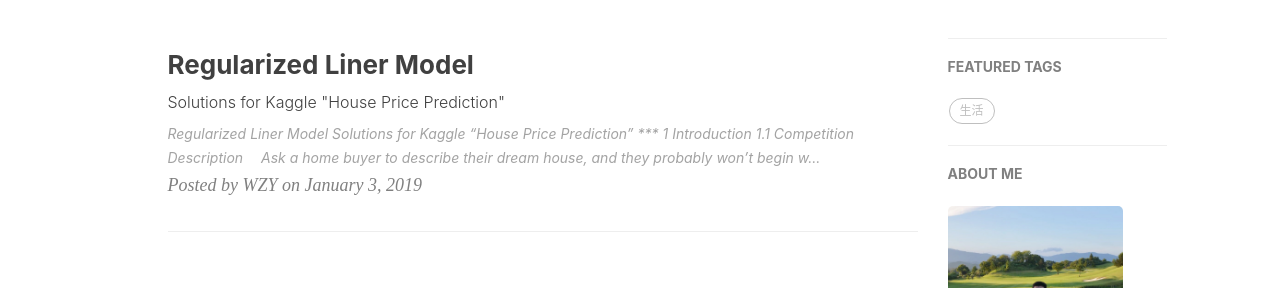
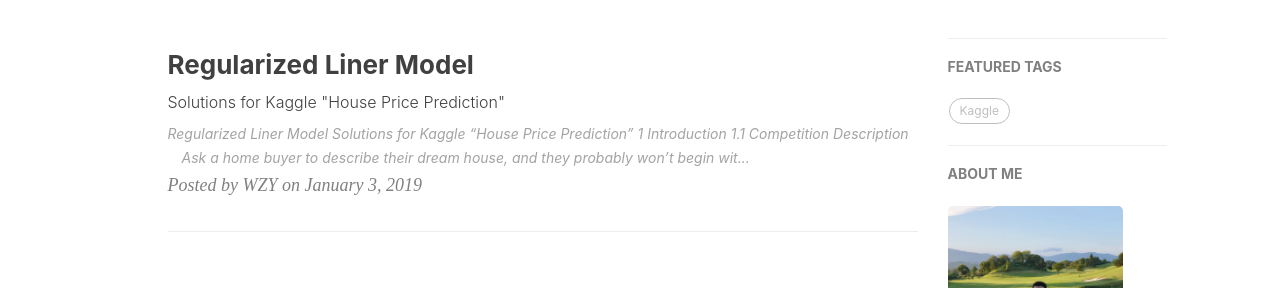
Before and after one commit to ZaccWu/ZaccWu.github.io, a Jekyll site: the page built from index.html, in a window 1280 px wide. Shown: the part 420-708 px from the top of the page. Built offline with Jekyll 4.4.1, drawn with Linux system fonts in a browser that asks for light colours; nearby versions of some CDN libraries; the list of posts is cut into pages by our own code; comment, search, counter and statistics services are not loaded.

Commit message:
Update 2019-01-03-Kaggle Solutions_ C2 House Price Prediction（Regularized Liner Model）.md

```diff
--- a/_posts/2019-01-03-Kaggle Solutions_ C2 House Price Prediction（Regularized Liner Model）.md
+++ b/_posts/2019-01-03-Kaggle Solutions_ C2 House Price Prediction（Regularized Liner Model）.md
@@ -7,10 +7,11 @@ author:     WZY                      # 作者
 header-img: img/post-bg-2015.jpg    #这篇文章标题背景图片
 catalog: true                       # 是否归档
 tags:                               #标签
-    - 生活
+    - Kaggle
 ---
 # Regularized Liner Model
 Solutions for Kaggle "House Price Prediction"
+
 ***
 ## 1 Introduction
 ### 1.1 Competition Description
```
